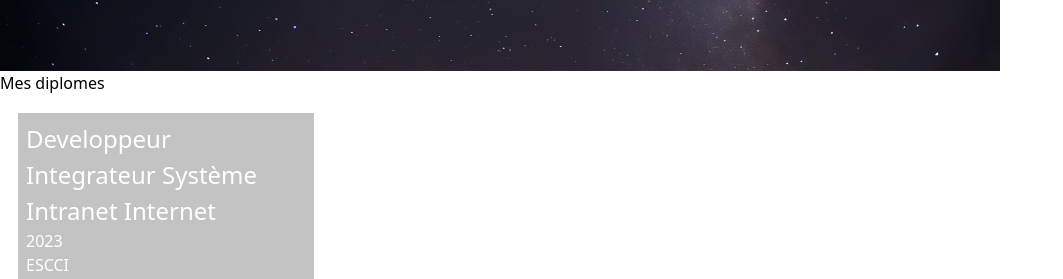
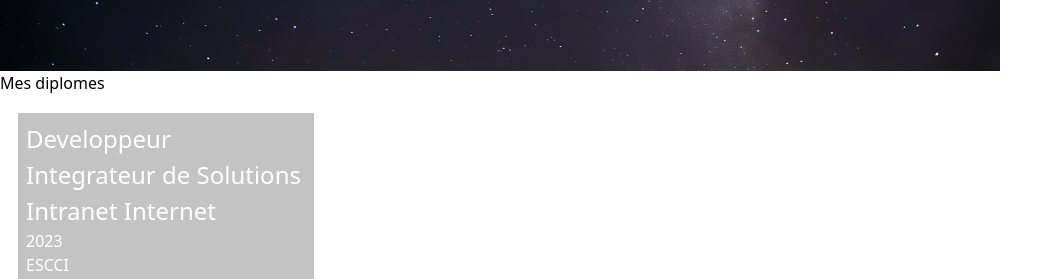
Before and after one commit to griffpm/portfolio2, a Next.js app: page / in a window 1280 px wide. Shown: the part 1240-1519 px from the top of the page, without its empty margins (0-1063 px from the left). Built offline with nearby package versions, Linux system fonts and the light colour scheme.

Commit message:
Update DataFormations.js

```diff
--- a/src/components/data/DataFormations.js
+++ b/src/components/data/DataFormations.js
@@ -1,6 +1,6 @@
 export const DataFormations = [
     {
-        nom:"Developpeur Integrateur Système Intranet Internet",
+        nom:"Developpeur Integrateur de Solutions Intranet Internet",
         year:"2023",
         place:"ESCCI",
         id:"1",
```
